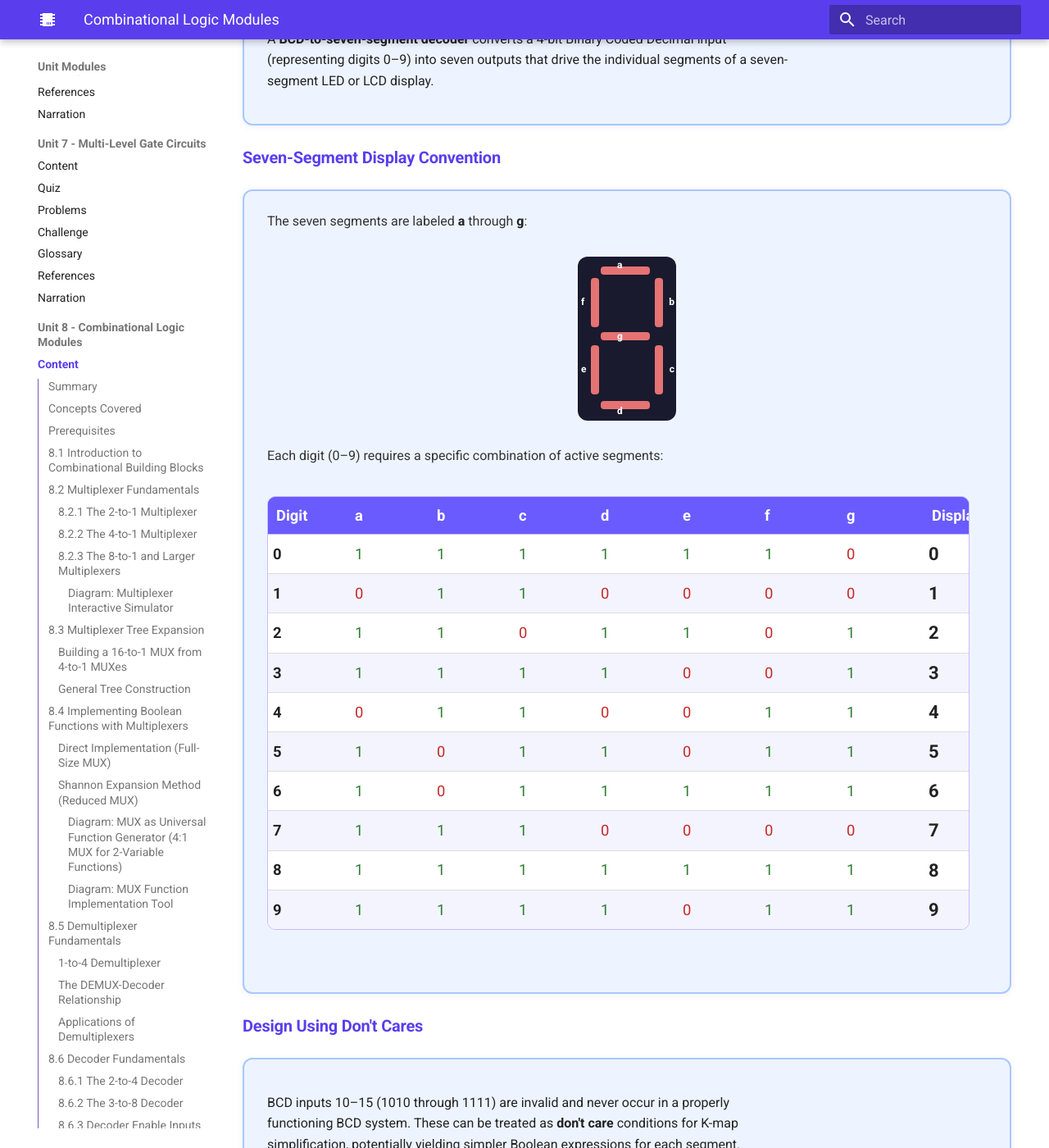
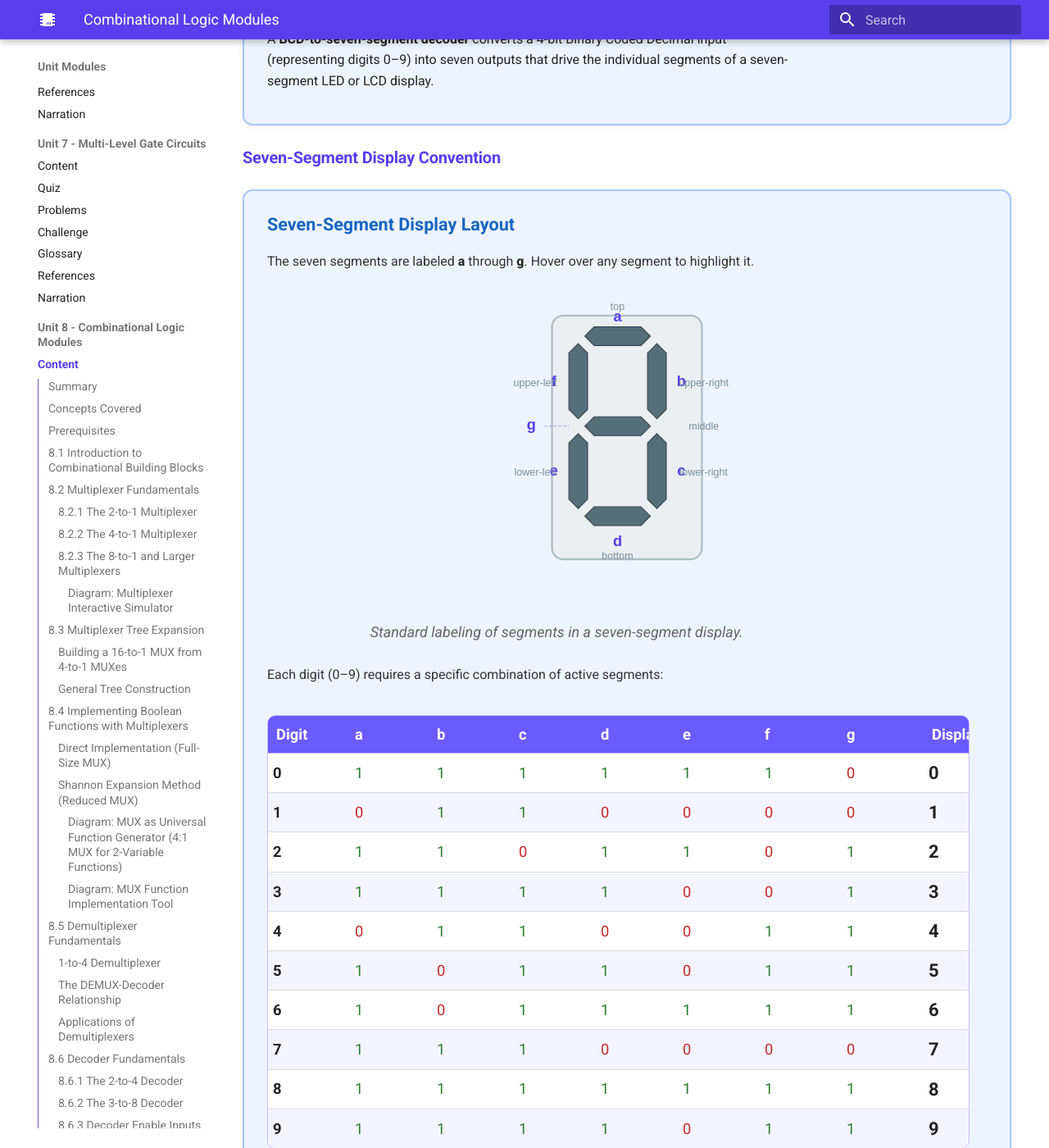
Before and after one commit to Nati-123/intelligent-textbook-ee2301, an MkDocs documentation site: the page built from docs/unit8-combinational-modules/index.md, in a window 1280 px wide and 1400 px high, scrolled down 27913 px. Shown: the whole window at 82% size. Built offline with MkDocs 1.6.1 and Material for MkDocs 9.7.7, drawn with Linux system fonts in a browser that asks for light colours; nearby versions of some CDN libraries.

Commit message:
Redesign Seven-Segment Display with SVG diagram, labels, hover highlights, and caption
Co-Authored-By: Claude Opus 4.6 <noreply@anthropic.com>

```diff
--- a/docs/unit8-combinational-modules/index.md
+++ b/docs/unit8-combinational-modules/index.md
@@ -866,35 +866,80 @@ A **BCD-to-seven-segment decoder** converts a 4-bit Binary Coded Decimal input (
 
 <div style="background: #EEF4FF; border: 2px solid #A8C8FF; border-radius: 12px; padding: 24px 28px; margin: 1.2rem 0; box-shadow: 0 2px 8px rgba(90,61,237,0.07);">
 
-<p style="color: #333; margin-top: 0;">The seven segments are labeled <strong>a</strong> through <strong>g</strong>:</p>
+<p style="color: #1565C0; font-weight: 700; font-size: 1.08rem; margin-top: 0; margin-bottom: 14px;">Seven-Segment Display Layout</p>
+
+<p style="color: #333; margin-top: 0;">The seven segments are labeled <strong>a</strong> through <strong>g</strong>. Hover over any segment to highlight it.</p>
 
 <div style="display: flex; justify-content: center; margin: 1.5rem 0;">
-<div style="position: relative; width: 120px; height: 200px; background: #1a1a2e; border-radius: 12px; padding: 20px;">
-  <!-- Segment a (top) -->
-  <div style="position: absolute; top: 12px; left: 28px; width: 60px; height: 10px; background: #E57373; border-radius: 4px;"></div>
-  <div style="position: absolute; top: 1px; left: 48px; color: #fff; font-size: 12px; font-weight: 700;">a</div>
-  <!-- Segment b (top-right) -->
-  <div style="position: absolute; top: 26px; right: 16px; width: 10px; height: 60px; background: #E57373; border-radius: 4px;"></div>
-  <div style="position: absolute; top: 46px; right: 2px; color: #fff; font-size: 12px; font-weight: 700;">b</div>
-  <!-- Segment f (top-left) -->
-  <div style="position: absolute; top: 26px; left: 16px; width: 10px; height: 60px; background: #E57373; border-radius: 4px;"></div>
-  <div style="position: absolute; top: 46px; left: 4px; color: #fff; font-size: 12px; font-weight: 700;">f</div>
-  <!-- Segment g (middle) -->
-  <div style="position: absolute; top: 92px; left: 28px; width: 60px; height: 10px; background: #E57373; border-radius: 4px;"></div>
-  <div style="position: absolute; top: 88px; left: 48px; color: #fff; font-size: 12px; font-weight: 700;">g</div>
-  <!-- Segment c (bottom-right) -->
-  <div style="position: absolute; top: 108px; right: 16px; width: 10px; height: 60px; background: #E57373; border-radius: 4px;"></div>
-  <div style="position: absolute; top: 128px; right: 2px; color: #fff; font-size: 12px; font-weight: 700;">c</div>
-  <!-- Segment e (bottom-left) -->
-  <div style="position: absolute; top: 108px; left: 16px; width: 10px; height: 60px; background: #E57373; border-radius: 4px;"></div>
-  <div style="position: absolute; top: 128px; left: 4px; color: #fff; font-size: 12px; font-weight: 700;">e</div>
-  <!-- Segment d (bottom) -->
-  <div style="position: absolute; bottom: 14px; left: 28px; width: 60px; height: 10px; background: #E57373; border-radius: 4px;"></div>
-  <div style="position: absolute; bottom: 2px; left: 48px; color: #fff; font-size: 12px; font-weight: 700;">d</div>
-</div>
+<svg viewBox="0 0 280 320" style="max-width: 320px; width: 100%;" xmlns="http://www.w3.org/2000/svg">
+  <defs>
+    <style>
+      .seg { fill: #546E7A; stroke: #37474F; stroke-width: 1; transition: fill 0.2s, filter 0.2s; cursor: pointer; }
+      .seg:hover { fill: #5A3EED; filter: drop-shadow(0 0 6px rgba(90,62,237,0.5)); }
+      .seg-label { font-family: Arial, sans-serif; font-size: 16px; font-weight: 700; fill: #5A3EED; }
+      .seg-label-sub { font-family: Arial, sans-serif; font-size: 11px; fill: #78909C; }
+      .display-bg { fill: #ECEFF1; stroke: #B0BEC5; stroke-width: 2; rx: 12; }
+    </style>
+  </defs>
+
+  <!-- Display housing -->
+  <rect class="display-bg" x="60" y="20" width="160" height="260" />
+
+  <!-- Segment a (top horizontal) -->
+  <polygon class="seg" points="95,42 105,32 155,32 165,42 155,52 105,52">
+    <title>Segment a (top)</title>
+  </polygon>
+  <text class="seg-label" x="130" y="26" text-anchor="middle">a</text>
+  <text class="seg-label-sub" x="130" y="14" text-anchor="middle">top</text>
+
+  <!-- Segment f (top-left vertical) -->
+  <polygon class="seg" points="88,50 98,60 98,120 88,130 78,120 78,60">
+    <title>Segment f (upper-left)</title>
+  </polygon>
+  <text class="seg-label" x="62" y="95" text-anchor="middle">f</text>
+  <text class="seg-label-sub" x="42" y="95" text-anchor="middle">upper-left</text>
+
+  <!-- Segment b (top-right vertical) -->
+  <polygon class="seg" points="172,50 182,60 182,120 172,130 162,120 162,60">
+    <title>Segment b (upper-right)</title>
+  </polygon>
+  <text class="seg-label" x="198" y="95" text-anchor="middle">b</text>
+  <text class="seg-label-sub" x="222" y="95" text-anchor="middle">upper-right</text>
+
+  <!-- Segment g (middle horizontal) -->
+  <polygon class="seg" points="95,138 105,128 155,128 165,138 155,148 105,148">
+    <title>Segment g (middle)</title>
+  </polygon>
+  <text class="seg-label" x="38" y="142" text-anchor="middle">g</text>
+  <text class="seg-label-sub" x="222" y="142" text-anchor="middle">middle</text>
+  <line x1="52" y1="138" x2="78" y2="138" stroke="#5A3EED" stroke-width="1" stroke-dasharray="3,2" opacity="0.5" />
+
+  <!-- Segment e (bottom-left vertical) -->
+  <polygon class="seg" points="88,146 98,156 98,216 88,226 78,216 78,156">
+    <title>Segment e (lower-left)</title>
+  </polygon>
+  <text class="seg-label" x="62" y="191" text-anchor="middle">e</text>
+  <text class="seg-label-sub" x="42" y="191" text-anchor="middle">lower-left</text>
+
+  <!-- Segment c (bottom-right vertical) -->
+  <polygon class="seg" points="172,146 182,156 182,216 172,226 162,216 162,156">
+    <title>Segment c (lower-right)</title>
+  </polygon>
+  <text class="seg-label" x="198" y="191" text-anchor="middle">c</text>
+  <text class="seg-label-sub" x="222" y="191" text-anchor="middle">lower-right</text>
+
+  <!-- Segment d (bottom horizontal) -->
+  <polygon class="seg" points="95,234 105,224 155,224 165,234 155,244 105,244">
+    <title>Segment d (bottom)</title>
+  </polygon>
+  <text class="seg-label" x="130" y="266" text-anchor="middle">d</text>
+  <text class="seg-label-sub" x="130" y="280" text-anchor="middle">bottom</text>
+</svg>
 </div>
 
-<p style="color: #333;">Each digit (0–9) requires a specific combination of active segments:</p>
+<p style="color: #666; font-size: 0.9rem; text-align: center; margin-top: 0; margin-bottom: 0.5rem; font-style: italic;">Standard labeling of segments in a seven-segment display.</p>
+
+<p style="color: #333; margin-top: 1.2rem;">Each digit (0–9) requires a specific combination of active segments:</p>
 
 <table style="font-size: 0.92rem; margin: 1rem auto; border-collapse: collapse; width: 95%; text-align: center;">
 <thead><tr style="background: #6A5BFF; color: #fff;">
```
